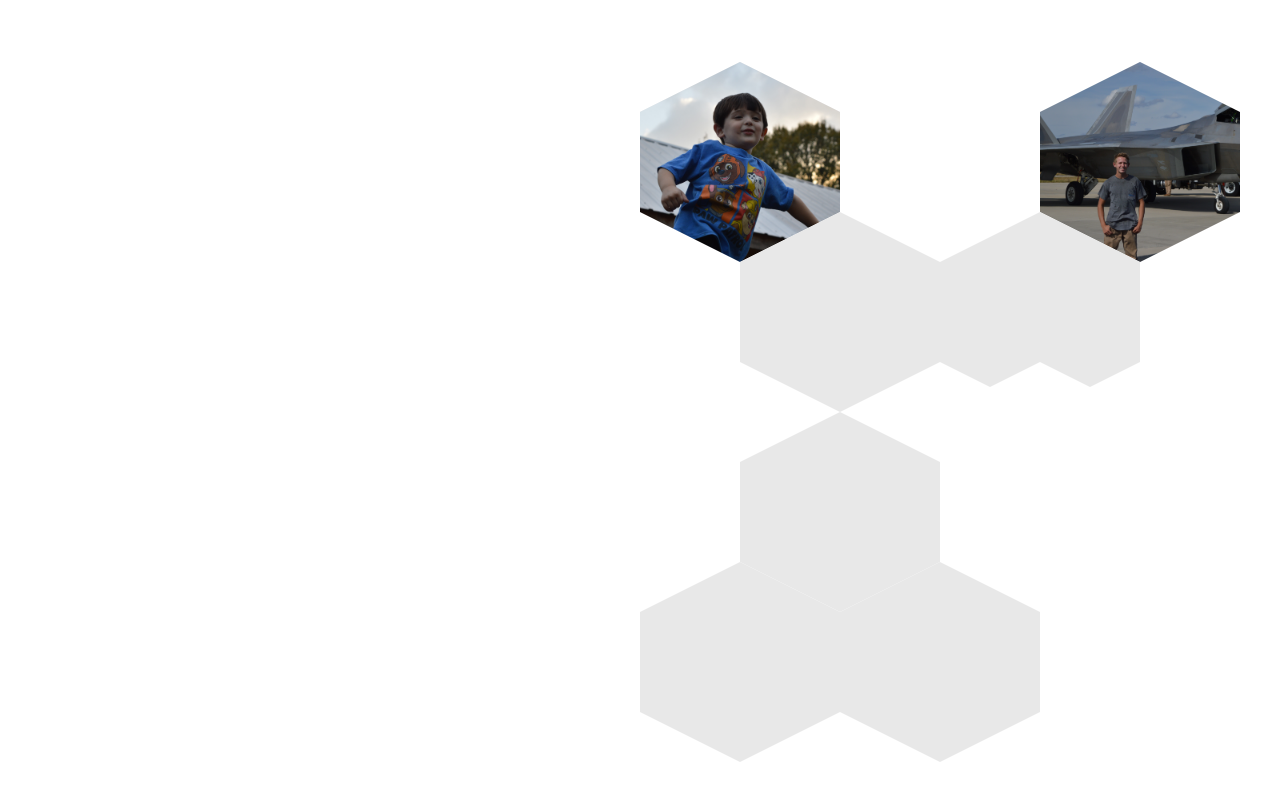
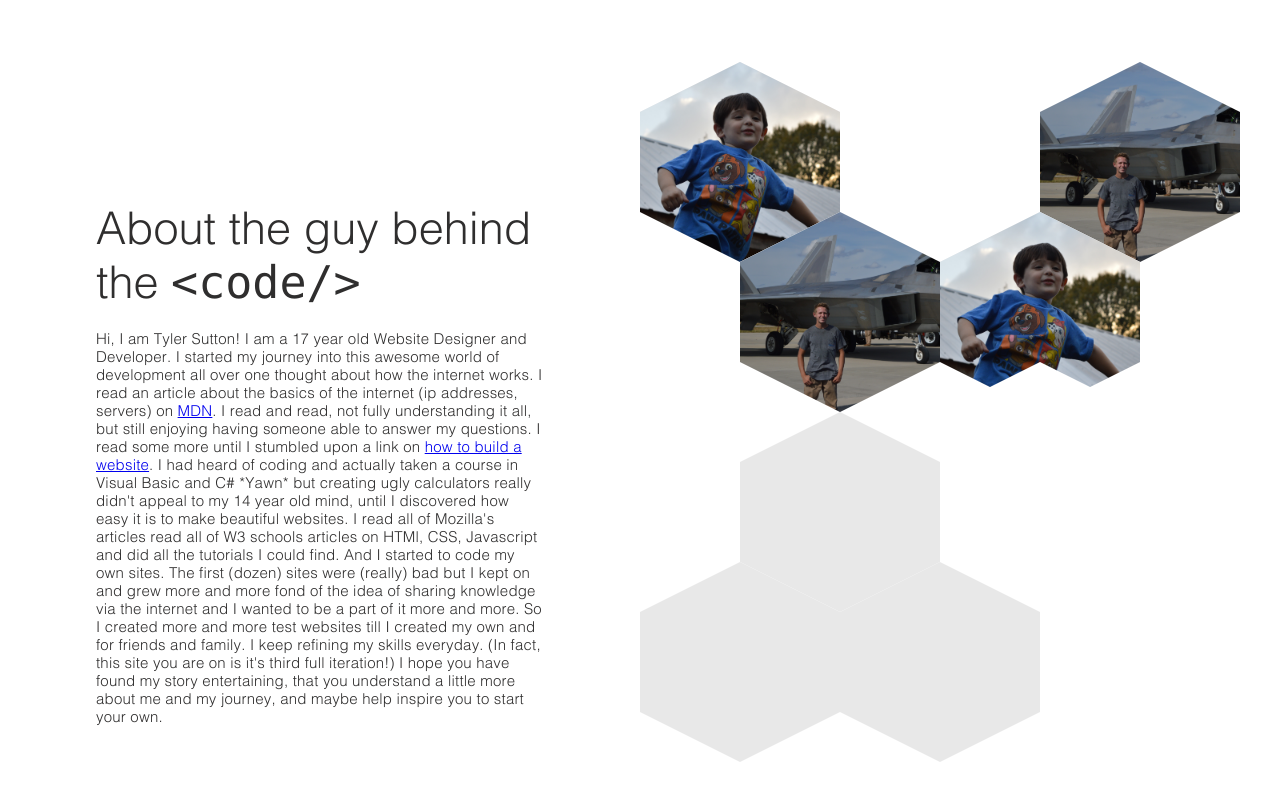
Before and after one commit to Tylers309/personal-site-revamp, a React (Create React App) app: page / in a window 1280 px wide. Shown: the part 738-1538 px from the top of the page. Built offline with nearby package versions, Linux system fonts and the light colour scheme.

Commit message:
Added Images and About me Text to left side

```diff
--- a/src/about/about.js
+++ b/src/about/about.js
@@ -13,7 +13,21 @@ class About extends Component {
     return (
       <Wrapper>
         <AboutLeft>
+          <LeftHolder>
+            <Header>About the guy behind the <code>&lt;code/&gt;</code></Header>
+            <AboutText>
+              Hi, I am Tyler Sutton! I am a 17 year old Website Designer and Developer.
+              I started my journey into this awesome world of development all over one
+              thought about how the internet works. I read an article about the basics of the internet (ip addresses, servers) on <a href="https://developer.mozilla.org/en-US/docs/Learn/Common_questions/How_does_the_Internet_work" target="_blank">MDN</a>.
+              I read and read, not fully understanding it all, but still enjoying having someone able to answer my questions. I read some more until I stumbled upon a link
+               on <a href="https://developer.mozilla.org/en-US/docs/Learn/Getting_started_with_the_web/HTML_basics" target="_blank">how to build a website</a>. I had heard of coding and actually
+              taken a course in Visual Basic and C# *Yawn* but creating ugly calculators really didn't appeal to my 14 year old mind, until I discovered how easy it is to make beautiful websites.
+              I read all of Mozilla's articles read all of W3 schools articles on HTMl, CSS, Javascript and did all the tutorials I could find. And I started to code my own sites. The first (dozen) sites were (really) bad
+              but I kept on and grew more and more fond of the idea of sharing knowledge via the internet and I wanted to be a part of it more and more. So I created more and more test websites till I created my own and for
+              friends and family. I keep refining my skills everyday. (In fact, this site you are on is it's third full iteration!) I hope you have found my story entertaining, that you understand a little more about me and my journey, and maybe help inspire you to start your own.
 
+            </AboutText>
+          </LeftHolder>
         </AboutLeft>
 
         <AboutRight>
@@ -29,8 +43,13 @@ class About extends Component {
             </HexTopRow>
             <HexMidRow>
               <Hexagon>
+                <Img src={tylerRaptor} alt="kajsdlkfj" />
               </Hexagon>
-              <Hexagon />
+
+
+              <Hexagon >
+                <Img src={luke} alt="Tyler Sutton" />
+              </Hexagon>
               <Hexagon>
               </Hexagon>
             </HexMidRow>
@@ -72,6 +91,39 @@ const AboutLeft = styled.div`
   float: left;
 
 `;
+
+const LeftHolder = styled.div`
+  align-self: center;
+
+  max-width: 70%;
+`;
+
+const Header = styled.h2`
+  font-size: 45px;
+  font-weight: 100;
+
+  color: #2f2e2e;
+`;
+
+const AboutText = styled.p`
+  font-size: 15px;
+  font-weight: 100;
+
+  padding-top: 20px;
+  letter-spacing: .20px;
+
+  color: #2f2e2e;
+`;
+
+
+
+
+
+
+
+
+
+// start About right hexagons
 
 const AboutRight = styled(AboutLeft)`
   width: 50%;
```
